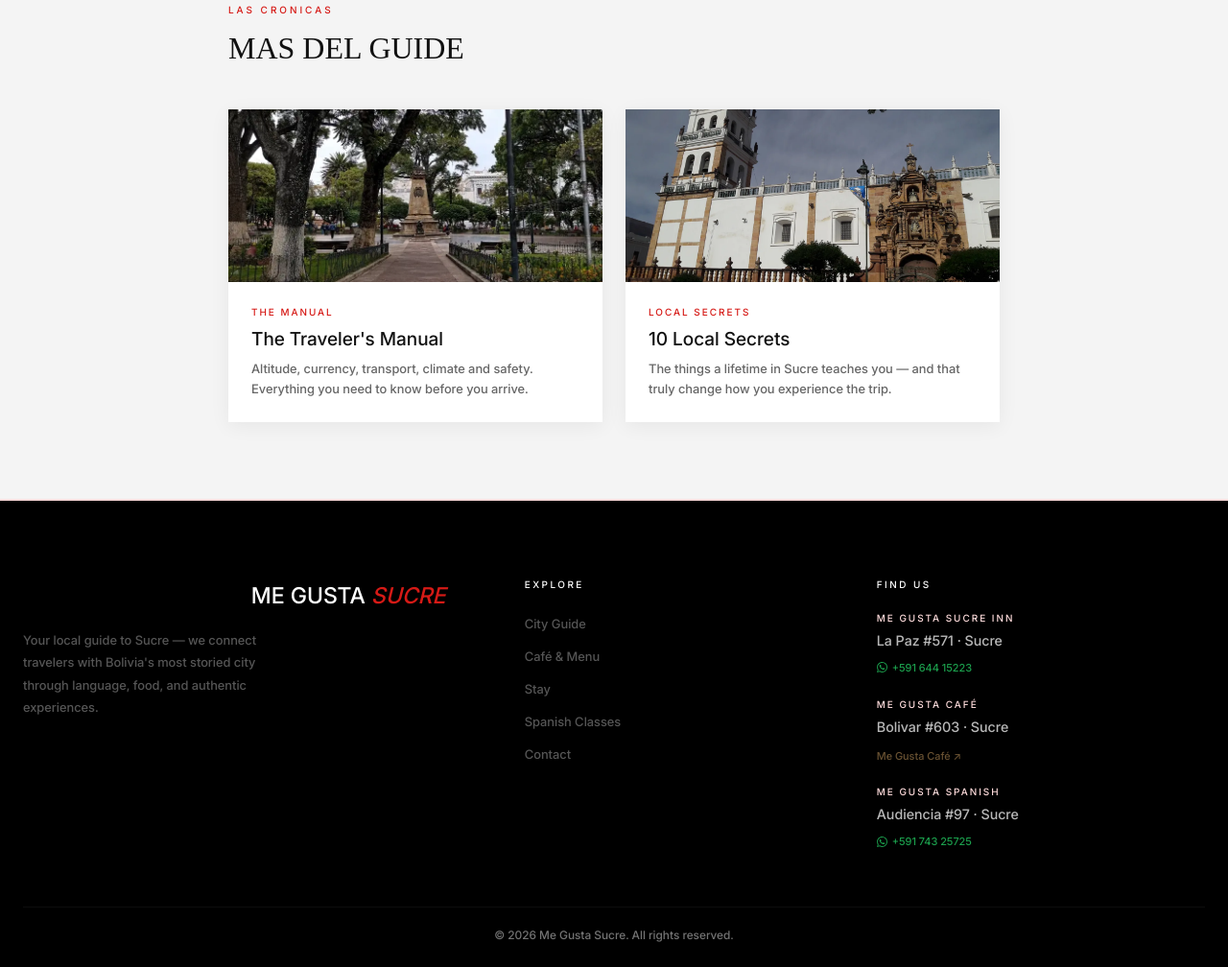
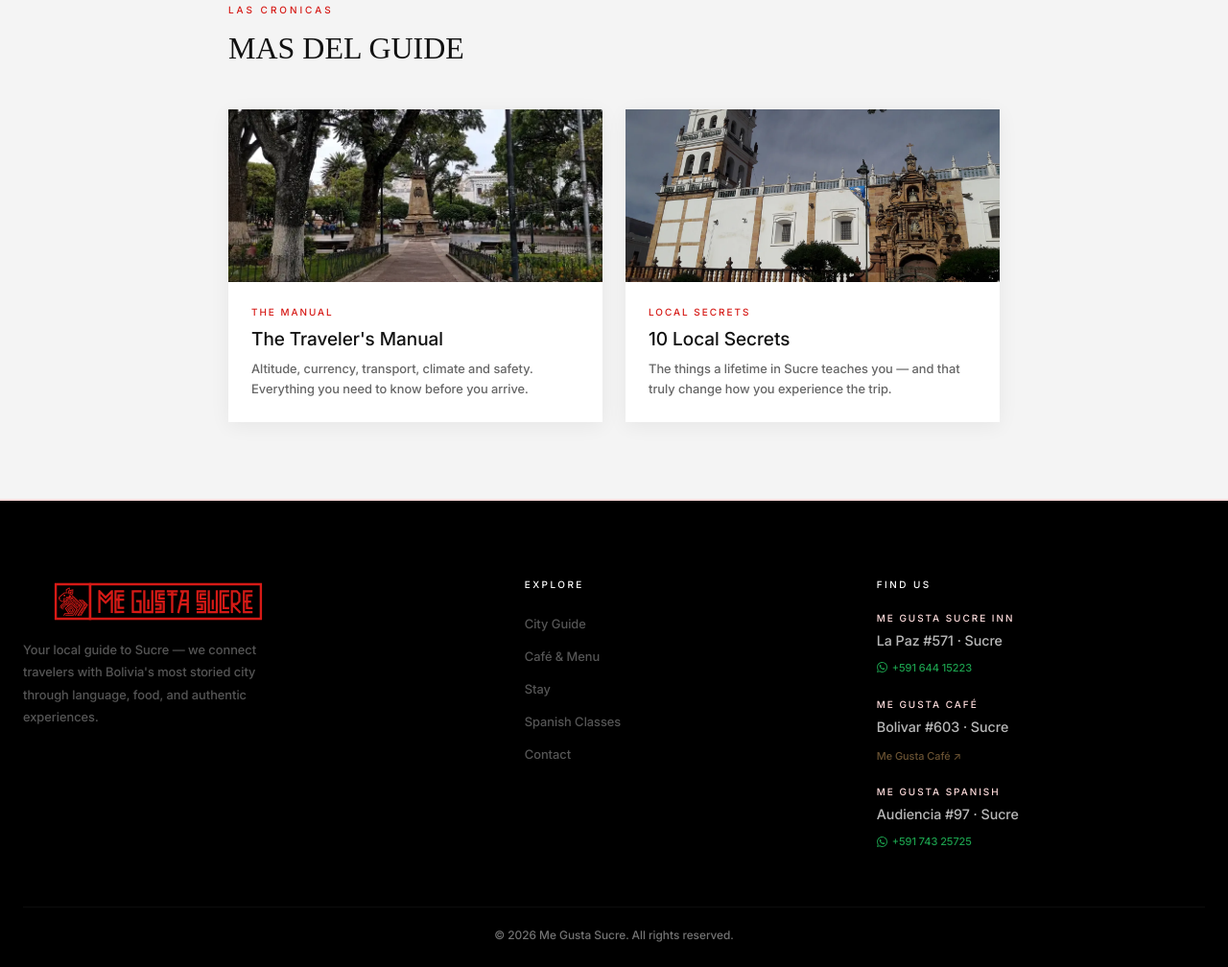
Before and after one commit to Megustasucre/Me-gusta-sucre-oficial, a plain HTML site: page public/blog/aprende-espanol.html in a window 1280 px wide. Shown: the part 4895-5903 px from the top of the page at 96% size. Drawn offline with Linux system fonts and the light colour scheme; files whose address does not match are found by name; a web font is replaced by a local one.

Commit message:
fix footer in blog pages to match index

```diff
--- a/public/blog/aprende-espanol.html
+++ b/public/blog/aprende-espanol.html
@@ -522,10 +522,10 @@
         <!-- Brand -->
         <div class="footer-brand">
           <div class="footer-logo-row">
-            <img src="/imagenes/logos/logo_me_gusta_sucre_of/SVG/logotipo_6.svg" alt="Me Gusta Sucre" class="footer-logo-img" width="1148" height="1116">
-            <span class="footer-wordmark">Me Gusta <em>Sucre</em></span>
+            <img src="/imagenes/logos/logo_me_gusta_sucre_of/SVG/logotipo_7.svg" alt="Me Gusta Sucre" class="footer-logo-img" style="height:50px;width:auto">
+
           </div>
-          <p class="footer-tagline" data-i18n="footer.tagline">Your gateway to Bolivia's most beautiful city — Spanish classes, hostal, café, and city experiences.</p>
+          <p class="footer-tagline" data-i18n="footer.tagline">Your local guide to Sucre — we connect travelers with Bolivia's most storied city through language, food, and authentic experiences.</p>
         </div>
 
         <!-- Navigation -->
```
Also changed, not shown: public/blog/barrios.html (+3 -3 lines), public/blog/el-manual.html (+3 -3 lines), public/blog/festividades.html (+3 -3 lines), public/blog/gastronomia.html (+3 -3 lines), public/blog/insider-tips.html (+3 -3 lines).
